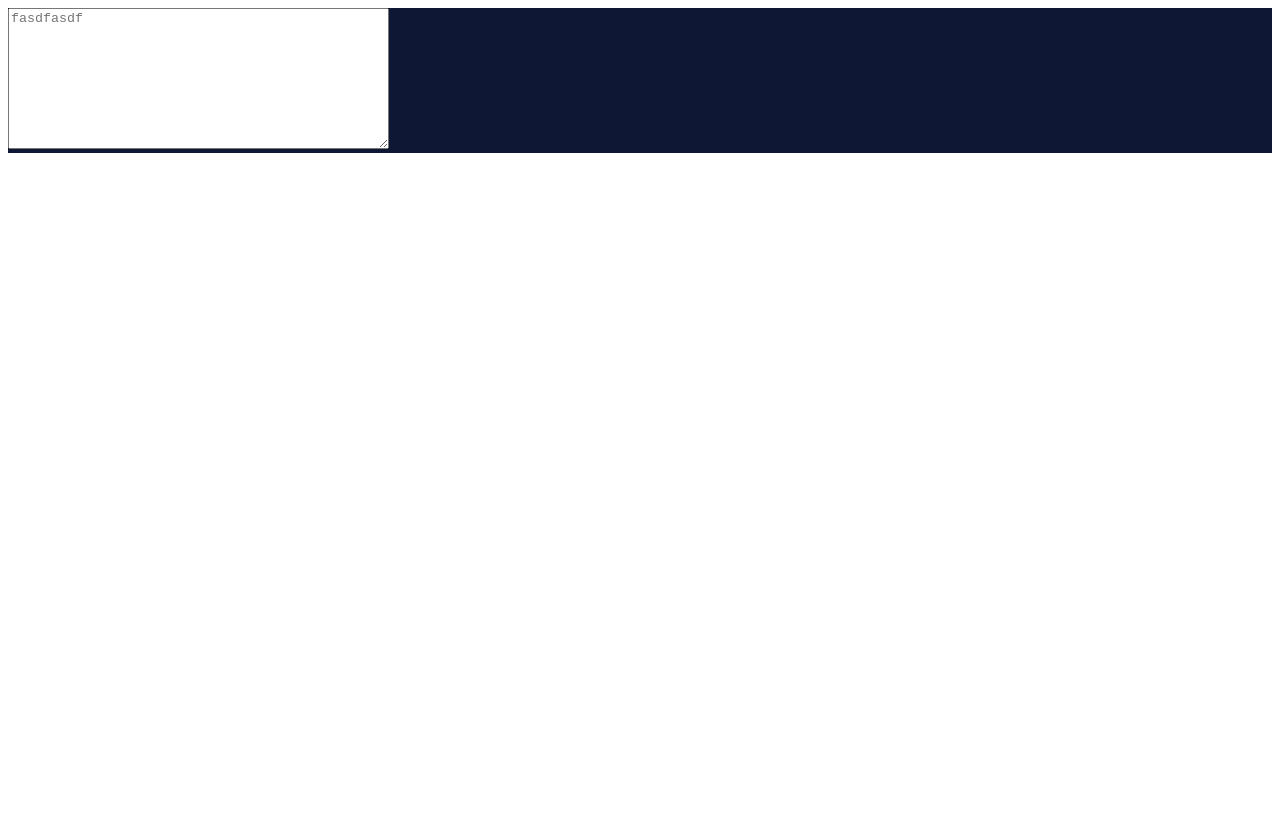
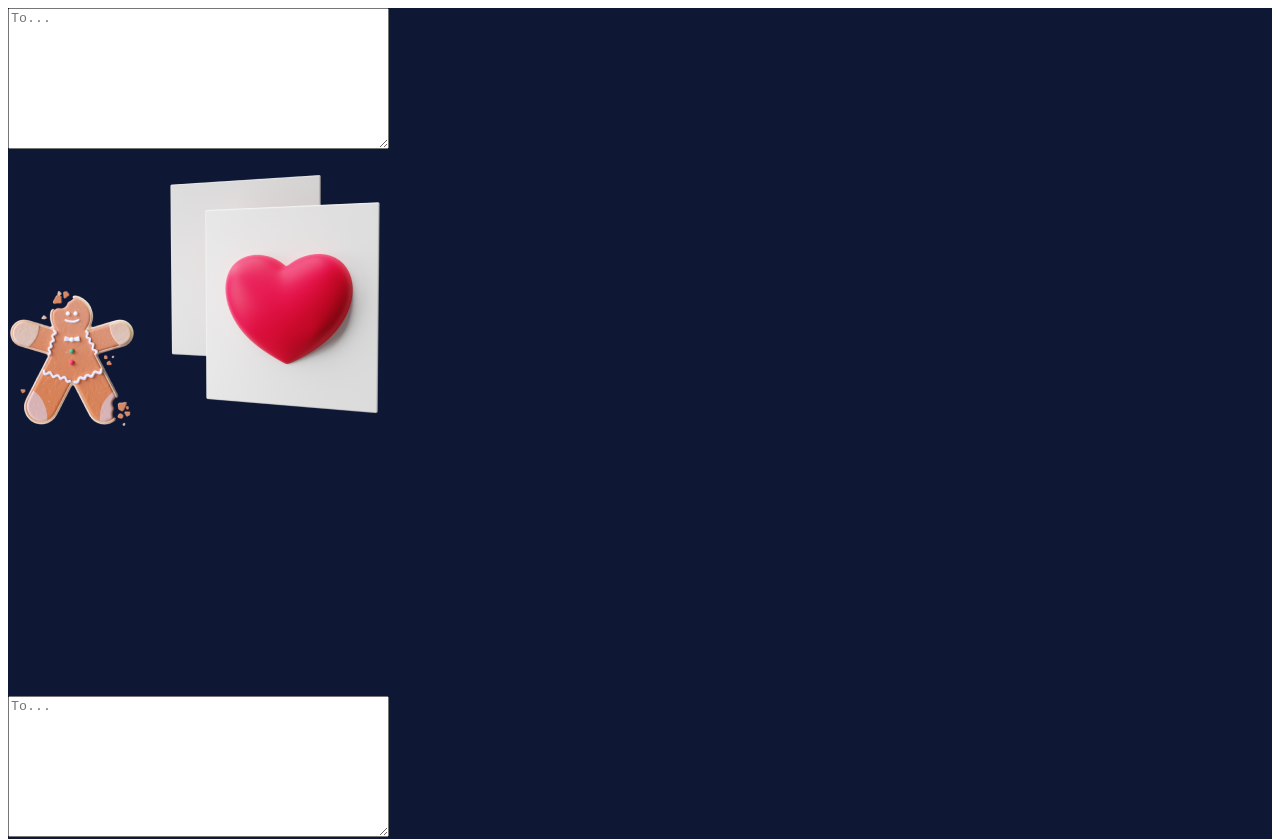
Before and after one commit to 2022-SN-AI-Pre-Internship-Team-D/Frontend, a React (Create React App) app: page /maillistpage in a window 1280 px wide. Shown: the top 839 px of the page. Before the commit the page ends 800 px from the top, so only its background shows below. Built offline with nearby package versions, Linux system fonts and the light colour scheme.

Commit message:
chore : mailresult ui_5

```diff
--- /dev/null
+++ b/src/components/MailList/EachMail.tsx
@@ -0,0 +1,18 @@
+import MailInput from 'components/MailList/MailInput';
+import 'tailwindcss/tailwind.css';
+import cookie from '../../images/cookieimg.png';
+import postcard from '../../images/postcard.png';
+
+function EachMail() {
+  return (
+    <div
+      className="m-20 rounded-xl items-center flex flex-col-reverse bg-white p-4 "
+      style={{ height: '43rem', width: '38rem' }}
+    >
+      <MailInput />
+      <img src={cookie} alt="sa" className="py-10" />
+      <img src={postcard} alt="sa" className="top-0 mb-7 w-32" />
+    </div>
+  );
+}
+export default EachMail;
--- a/src/components/MailList/MailInput.tsx
+++ b/src/components/MailList/MailInput.tsx
@@ -1,13 +1,19 @@
 import 'tailwindcss/tailwind.css';
+import { useState } from 'react';
 
 function MailInput() {
+  const [test, setTest] = useState('');
+  console.log(test);
+
   return (
     <div className=" text-center bg-[url('images/letterbg.png')] rounded-lg h-fit " style={{ width: '580px' }}>
       <textarea
-        placeholder="fasdfasdf"
+        placeholder="To..."
         cols={45}
         rows={9}
-        className="p-4 rounded-lg bg-transparent text-xl leading-9 focus:outline-none line-clamp-3"
+        maxLength={300}
+        className="p-4 rounded-lg bg-transparent text-xl leading-9 focus:outline-none "
+        onChange={(e) => console.log(e.target.value)}
       />
     </div>
   );
--- a/src/page/MailListPage.tsx
+++ b/src/page/MailListPage.tsx
@@ -1,11 +1,16 @@
-import MailInput from 'components/MailList/MailInput';
+import EachMail from 'components/MailList/EachMail';
 import 'tailwindcss/tailwind.css';
 import ColorSystem from 'utils/ColorSystem';
 
 function MailListPage() {
   return (
-    <div className="flex justify-center h-screen" style={{ backgroundColor: ColorSystem.MainColor.Primary }}>
-      <MailInput />
+    <div
+      className="flex justify-center items-center flex-col"
+      style={{ backgroundColor: ColorSystem.MainColor.Primary }}
+    >
+      <EachMail />
+      <EachMail />
+      <EachMail />
     </div>
   );
 }
```
Also changed, not shown: src/images/cookieimg.png (added), src/images/postcard.png (added).
